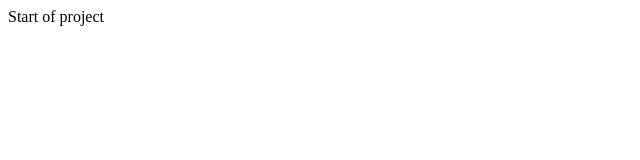
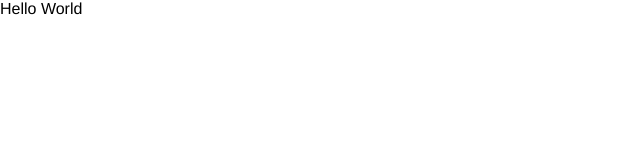
Before and after one commit to CesarCachay/giphy-gallery-react, a React (Vite) app: page / in a window 1280 px wide. Shown: the top 160 px of the page, without its empty margins (0-640 px from the left). Built offline with nearby package versions, Linux system fonts and the light colour scheme.

Commit message:
Add router, global styles and theme on the project

```diff
--- a/package.json
+++ b/package.json
@@ -14,6 +14,7 @@
     "path": "^0.12.7",
     "react": "^18.2.0",
     "react-dom": "^18.2.0",
+    "react-router-dom": "^6.10.0",
     "styled-components": "^5.3.10"
   },
   "devDependencies": {
--- a/src/App.tsx
+++ b/src/App.tsx
@@ -1,8 +1,36 @@
-function App() {
+import React from 'react';
+import { createGlobalStyle, ThemeProvider } from 'styled-components';
+import { BrowserRouter, Routes, Route } from 'react-router-dom';
+import { Home } from './components/layout';
+import theme from './utils/theme';
+
+const App: React.FC = () => {
+  const globalStyles = {
+    display: 'block',
+    margin: '0',
+    padding: '0',
+    width: '100%',
+    heigth: '100%',
+    fontFamily: 'Open-Sans, Helvetica, Sans-Serif'
+  };
+
+  const GlobalStyle = createGlobalStyle`
+    body {
+      ${globalStyles}
+    }
+  `
+
   return (
-    <div>
-      Start of project
-    </div>
+    <React.Fragment>
+      <BrowserRouter>
+        <GlobalStyle />
+        <ThemeProvider theme={theme}>
+          <Routes>
+            <Route path='/' element={<Home />} />
+          </Routes>
+        </ThemeProvider>
+      </BrowserRouter>
+    </React.Fragment>
   )
 }
 
--- /dev/null
+++ b/src/components/layout/Home/index.tsx
@@ -0,0 +1,11 @@
+import React from 'react';
+
+const Home: React.FC = () => {
+  return (
+    <div>
+      Hello World
+    </div>
+  );
+};
+
+export default Home;
--- /dev/null
+++ b/src/components/layout/index.ts
@@ -0,0 +1,3 @@
+import Home from "./Home";
+
+export { Home }
--- /dev/null
+++ b/src/utils/theme.ts
@@ -0,0 +1,18 @@
+const theme = {
+  colors: {
+    textTitle: '#323754',
+    textPrimary: '#404071',
+    textSecondary: '#72758c',
+    disabled: '#8C8CB1',
+    placeholderColor: '#C8C8D3',
+    borderColor: '#EFEFF5',
+    bgColor: '#fffffff',
+    darkBgColor: 'black',
+    success: '#79E29E',
+    error: '#F1564F',
+    errorBg: '#ffd9d9',
+    redHover: '#ee3830',
+  },
+};
+
+export default theme;
```
Also changed, not shown: 1 other file (tests, documents, lock files or other folders).
